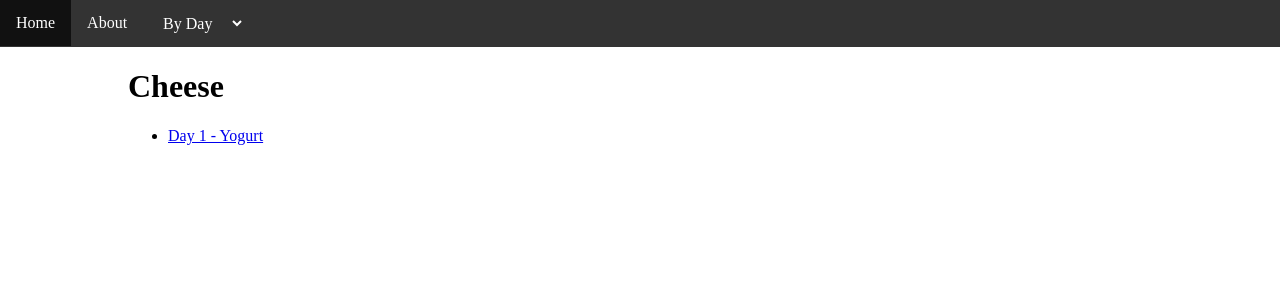
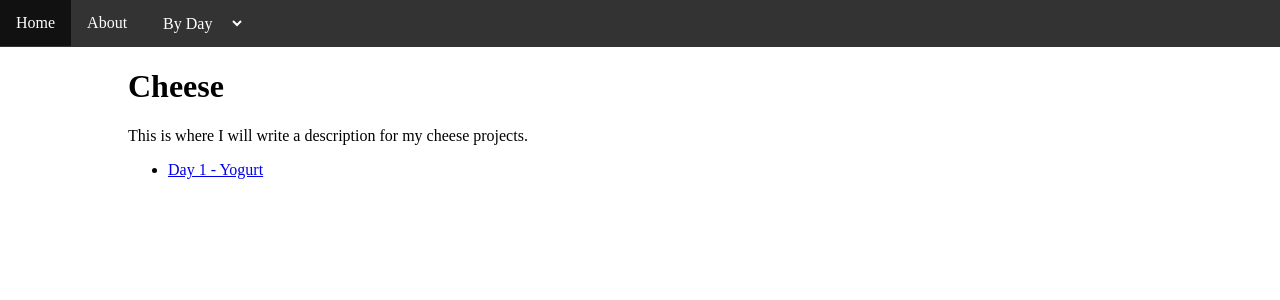
Before and after one commit to benlloyd1016/benlloyd1016.github.io, a Jekyll site: the page built from cheese.html, in a window 1280 px wide. Shown: the top 300 px of the page. Built offline with Jekyll 4.4.1, drawn with Linux system fonts in a browser that asks for light colours.

Commit message:
Your commit message

```diff
--- a/cheese.html
+++ b/cheese.html
@@ -2,6 +2,7 @@
 layout: default
 ---
 <h1>Cheese</h1>
+<p>This is where I will write a description for my cheese projects.</p>
 <ul>
   {% for post in site.categories.cheese %}
     <li><a href="{{ post.url }}">{{ post.title }}</a></li>
```
